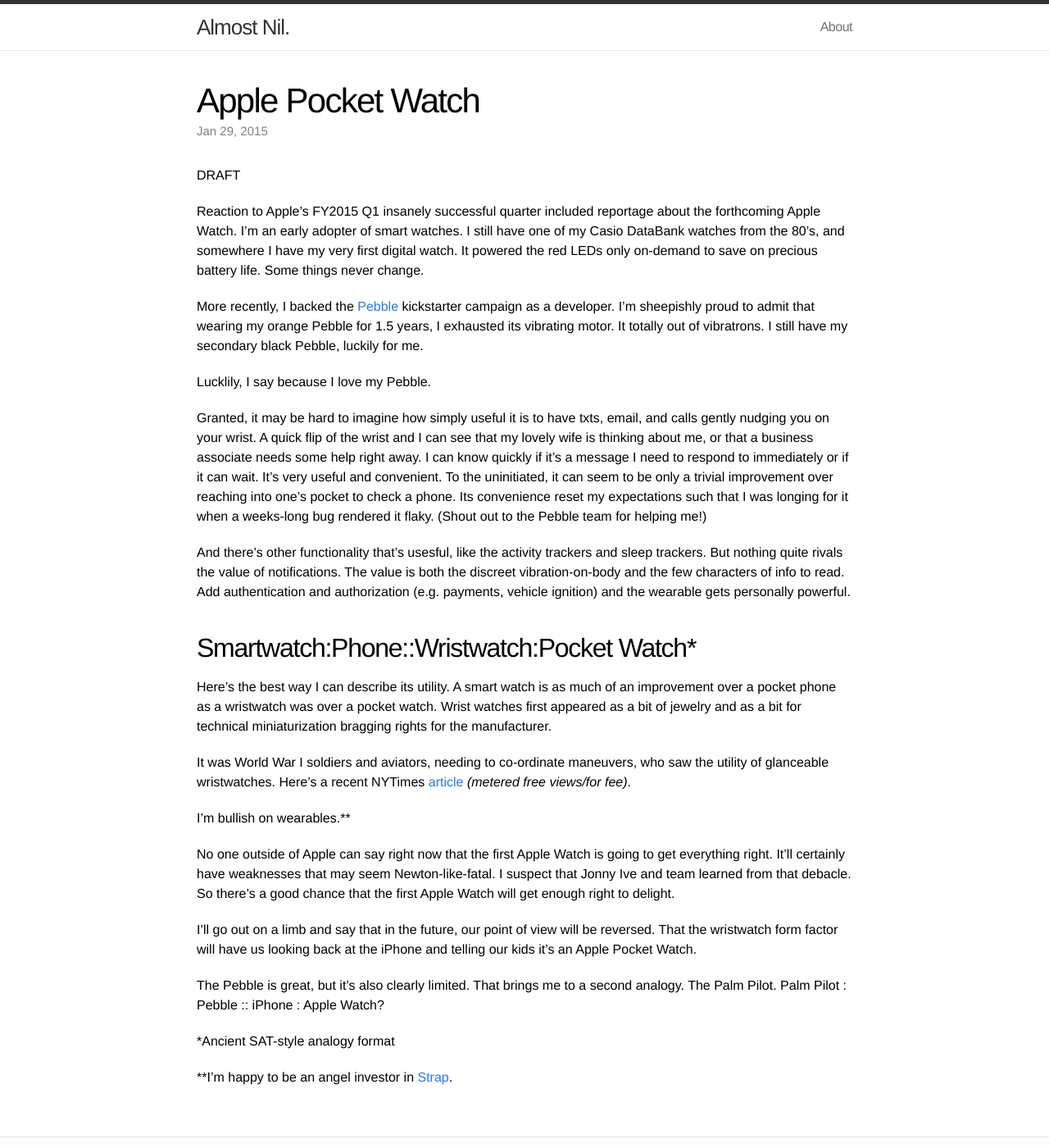
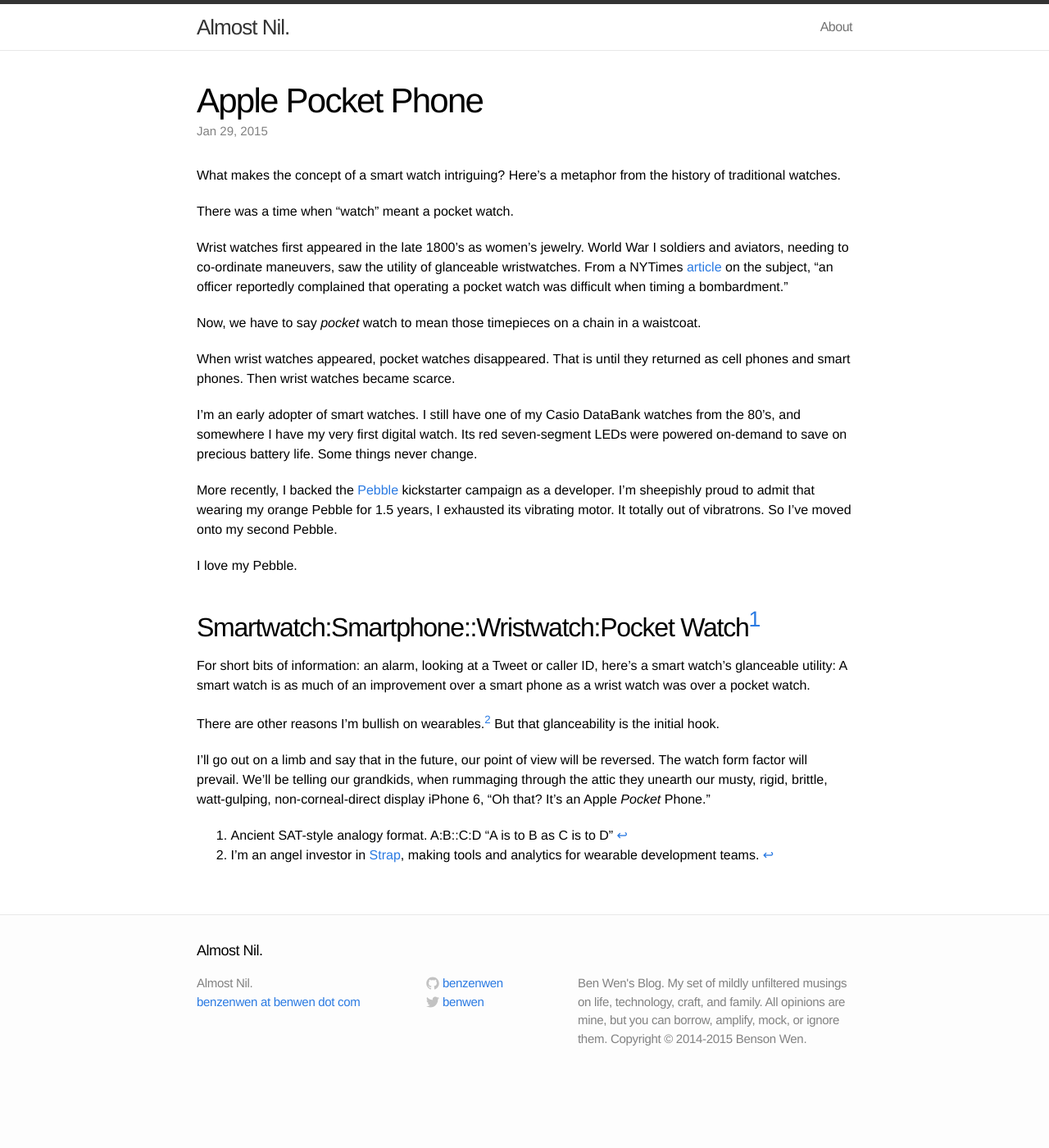
Before and after one commit to benzenwen/benzenwen.github.io, a Jekyll site: the page built from _posts/2015-01-29-apple-pocket-watch.md, in a window 1280 px wide and 1400 px high. Shown: the whole window at 82% size. Built offline with Jekyll 4.4.1, drawn with Linux system fonts in a browser that asks for light colours.

```diff
--- a/_posts/2015-01-29-apple-pocket-watch.md
+++ b/_posts/2015-01-29-apple-pocket-watch.md
@@ -1,81 +1,64 @@
 ---
 layout: post
-title:  "Apple Pocket Watch"
+title:  "Apple Pocket Phone"
 date:   2015-01-29
 categories: opinion product
 tags: marketing apple ios
 ---
 
-DRAFT
+What makes the concept of a smart watch intriguing?  Here's a metaphor
+from the history of traditional watches.
 
-Reaction to Apple's FY2015 Q1 insanely successful quarter included
-reportage about the forthcoming Apple Watch.  I'm an early adopter of
-smart watches. I still have one of my Casio DataBank watches from the
-80's, and somewhere I have my very first digital watch. It powered the
-red LEDs only on-demand to save on precious battery life. Some things
-never change.
+There was a time when "watch" meant a pocket watch.
+
+Wrist watches first appeared in the late 1800's as women's
+jewelry. World War I soldiers and aviators, needing to co-ordinate
+maneuvers, saw the utility of glanceable wristwatches.  From a NYTimes
+[article](http://www.nytimes.com/2013/10/23/fashion/wrist-watches-from-battlefield-to-fashion-accessory.html?pagewanted=all)
+on the subject, "an officer reportedly complained that operating a
+pocket watch was difficult when timing a bombardment."
+
+Now, we have to say *pocket* watch to mean those timepieces on a chain
+in a waistcoat.
+
+When wrist watches appeared, pocket watches disappeared.  That is
+until they returned as cell phones and smart phones. Then wrist
+watches became scarce.
+
+I'm an early adopter of smart watches. I still have one of my Casio
+DataBank watches from the 80's, and somewhere I have my very first
+digital watch. Its red seven-segment LEDs were powered on-demand to
+save on precious battery life. Some things never change.
 
 More recently, I backed the
 [Pebble](https://twitter.com/benwen/status/279149789843714048)
 kickstarter campaign as a developer.  I'm sheepishly proud to admit
 that wearing my orange Pebble for 1.5 years, I exhausted its vibrating
-motor. It totally out of vibratrons. I still have my secondary black
-Pebble, luckily for me.
+motor. It totally out of vibratrons. So I've moved onto my second
+Pebble.
 
-Lucklily, I say because I love my Pebble.
+I love my Pebble.
 
-Granted, it may be hard to imagine how simply useful it is to have
-txts, email, and calls gently nudging you on your wrist.  A quick flip
-of the wrist and I can see that my lovely wife is thinking about me,
-or that a business associate needs some help right away.  I can know
-quickly if it's a message I need to respond to immediately or if it
-can wait.  It's very useful and convenient.  To the uninitiated, it
-can seem to be only a trivial improvement over reaching into one's
-pocket to check a phone.  Its convenience reset my expectations such
-that I was longing for it when a weeks-long bug rendered it
-flaky. (Shout out to the Pebble team for helping me!)
+## Smartwatch:Smartphone::Wristwatch:Pocket Watch[^analogy]
 
-And there's other functionality that's usesful, like the activity
-trackers and sleep trackers.  But nothing quite rivals the value of
-notifications.  The value is both the discreet vibration-on-body and
-the few characters of info to read. Add authentication and
-authorization (e.g. payments, vehicle ignition) and the wearable gets
-personally powerful.
+For short bits of information: an alarm, looking at a Tweet or caller
+ID, here's a smart watch's glanceable utility: A smart watch is as
+much of an improvement over a smart phone as a wrist watch was over a
+pocket watch.
 
-## Smartwatch:Phone::Wristwatch:Pocket Watch*
-
-Here's the best way I can describe its utility.  A smart watch
-is as much of an improvement over a pocket phone as a wristwatch was
-over a pocket watch.  Wrist watches first appeared as a bit of jewelry
-and as a bit for technical miniaturization bragging rights for the
-manufacturer.
-
-It was World War I soldiers and aviators, needing to co-ordinate
-maneuvers, who saw the utility of glanceable wristwatches.  Here's a
-recent NYTimes
-[article](http://www.nytimes.com/2013/10/23/fashion/wrist-watches-from-battlefield-to-fashion-accessory.html?pagewanted=all)
-_(metered free views/for fee)_.
-
-I'm bullish on wearables.**
-
-No one outside of Apple can say right now that the first Apple Watch
-is going to get everything right.  It'll certainly have weaknesses
-that may seem Newton-like-fatal.  I suspect that Jonny Ive and team
-learned from that debacle.  So there's a good chance that the first
-Apple Watch will get enough right to delight.
+There are other reasons I'm bullish on wearables.[^strap] But that
+glanceability is the initial hook.
 
 I'll go out on a limb and say that in the future, our point of view
-will be reversed.  That the wristwatch form factor will have us
-looking back at the iPhone and telling our kids it's an Apple Pocket
-Watch.
-
-The Pebble is great, but it's also clearly limited.  That brings me to
-a second analogy.  The Palm Pilot.  Palm Pilot : Pebble :: iPhone :
-Apple Watch?
+will be reversed.  The watch form factor will prevail. We'll be
+telling our grandkids, when rummaging through the attic
+they unearth our musty, rigid, brittle, watt-gulping,
+non-corneal-direct display iPhone 6, "Oh that? It's an Apple *Pocket*
+Phone."
 
 
 
 
-*Ancient SAT-style analogy format
+[^analogy]:Ancient SAT-style analogy format. A:B::C:D "A is to B as C is to D"
 
-**I'm happy to be an angel investor in [Strap](straphq.com).
+[^strap]:I'm an angel investor in [Strap](straphq.com), making tools and analytics for wearable development teams.
```
